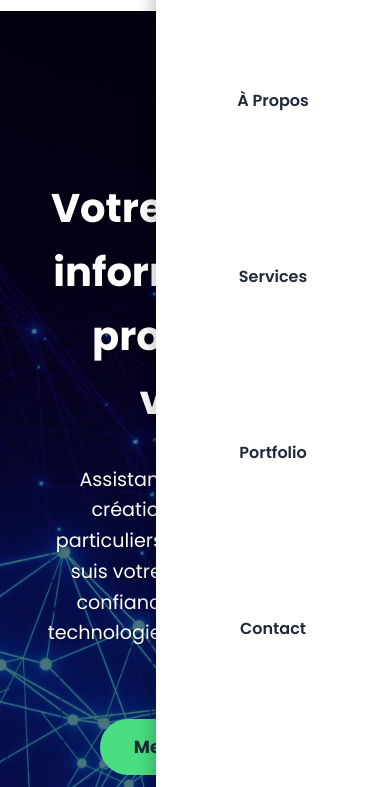
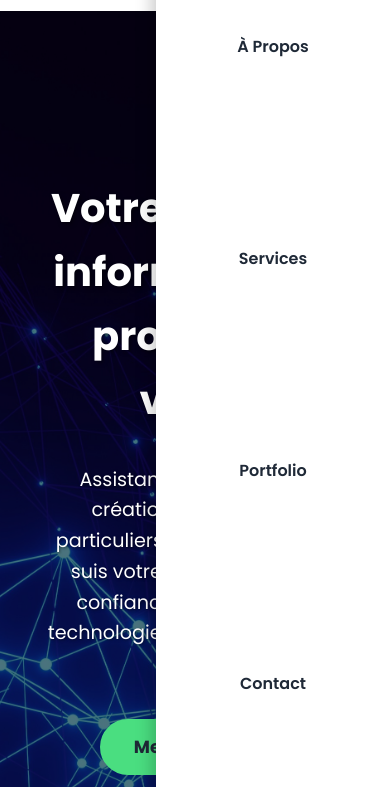
Before and after one commit to MathBach32/sim32, a plain HTML site: page index.html in a window 390 px wide. Both pictures are taken after a click on the element 352 px from the left and 33 px from the top of the page. Shown: the part 57-844 px from the top of the page. Drawn offline with Linux system fonts and the light colour scheme.

Commit message:
Encore une tentative de modification de l'espacement des boutons du header

```diff
--- a/style.css
+++ b/style.css
@@ -188,41 +188,72 @@ nav {
 
 @media screen and (max-width: 768px) {
     body {
-        overflow-x: hidden; /* Empêche le scroll horizontal quand le menu est ouvert */
+        overflow-x: hidden;
     }
 
     .nav-links {
-        position: fixed; /* Changé pour fixed pour bien se positionner */
+        position: fixed;
         right: 0px;
         height: 100vh;
         top: 0;
         background-color: var(--blanc);
         box-shadow: -5px 0 15px rgba(0,0,0,0.2);
         display: flex;
-        flex-direction: column;
+        flex-direction: column; /* On garde l'empilement vertical */
         align-items: center;
-        justify-content: space-around; /* Pour mieux espacer les liens */
         width: 60%;
         transform: translateX(100%);
         transition: transform 0.5s ease-in;
-         justify-content: space-evenly; /* Répartit les liens équitablement */
-        padding: 0; /* On s'assure qu'il n'y a pas de padding qui gêne */
+        padding: 0;
+        margin: 0;
+    }
+
+    /* LA CORRECTION EST ICI. On cible les <li> directement */
+    .nav-links li {
+        opacity: 0;
+        flex-grow: 1; /* Chaque item va grandir pour occuper l'espace vide */
+        width: 100%; /* Chaque item prend toute la largeur du panneau */
+        display: flex; /* On transforme le <li> en conteneur flex... */
+        justify-content: center; /* ...pour centrer son contenu (le <a>) horizontalement... */
+        align-items: center; /* ...et verticalement. */
     }
 
     .nav-links a {
         color: var(--gris-fonce);
-    }
-
-    .nav-links li {
-        opacity: 0;
+        width: 100%;
+        text-align: center; /* Assure que le texte est bien centré */
     }
 
     .burger {
         display: block;
-        z-index: 1001; /* Pour être sûr qu'il est au-dessus de tout */
+        z-index: 1001;
+    }
+
+    .nav-active {
+        transform: translateX(0%);
+    }
+
+    @keyframes navLinkFade {
+        from {
+            opacity: 0;
+            transform: translateX(50px);
+        }
+        to {
+            opacity: 1;
+            transform: translateX(0px);
+        }
+    }
+
+    .toggle .line1 {
+        transform: rotate(-45deg) translate(-5px, 6px);
+    }
+    .toggle .line2 {
+        opacity: 0;
+    }
+    .toggle .line3 {
+        transform: rotate(45deg) translate(-5px, -6px);
     }
 }
-
 .nav-active {
     transform: translateX(0%);
 }
```
